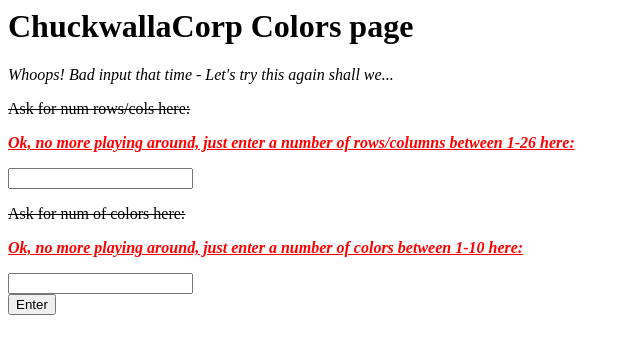
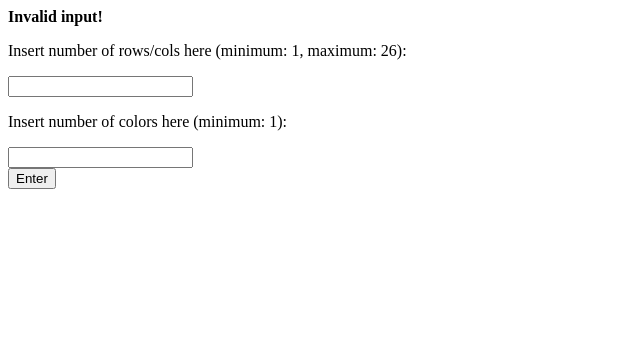
Before and after one commit to hieveryoneimsamuel/ChuckwallaCorp, a PHP site: page /failure.php in a window 1280 px wide. Shown: the top 354 px of the page, without its empty margins (0-640 px from the left). Run offline with PHP 8.4, Linux system fonts and the light colour scheme.

Commit message:
Cosmetic change

```diff
--- a/fuel/app/views/ourcompany/colorsDirectory/failure.php
+++ b/fuel/app/views/ourcompany/colorsDirectory/failure.php
@@ -1,18 +1,12 @@
 <body>
+    <form method='GET'>
+        <p id="invalid"><strong>Invalid input!</strong></p>
 
-
-    <h1>ChuckwallaCorp Colors page</h1>
-
-
-    <form method='GET'>
-        <p><em>Whoops! Bad input that time - Let's try this again shall we...</em><br></p>
-        <p style="text-decoration: line-through">Ask for num rows/cols here: </p>
-        <p style='color: red; text-decoration: underline;'><b><em>Ok, no more playing around, just enter a number of rows/columns between 1-26 here:</em></b></p>
+        <p>Insert number of rows/cols here (minimum: 1, maximum: 26): </p>
         <input type="number" class="val" name="val1">
 
 
-        <p style="text-decoration: line-through">Ask for num of colors here:</p>
-        <p style='color: red; text-decoration: underline;'><b><em>Ok, no more playing around, just enter a number of colors between 1-10 here:</em></b></p>
+        <p>Insert number of colors here (minimum: 1):</p>
         <input type="number" class="val" name="val2">
 
         <br>
@@ -36,13 +30,5 @@
     if(!isset($_GET['val1']) && isset($_GET["val2"])){
         echo "<p>Looks like number of rows/columns isn't set. Please try agian.</p>";
     }
-
-
-
     ?>
-
-
-
-
-
 </body>
```
